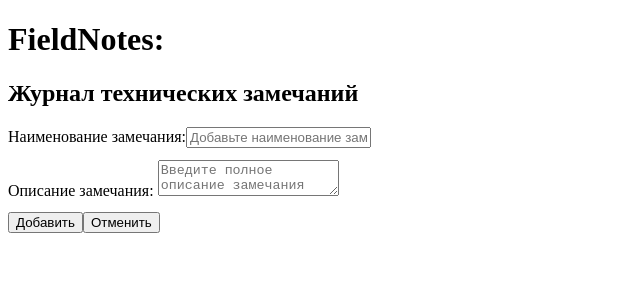
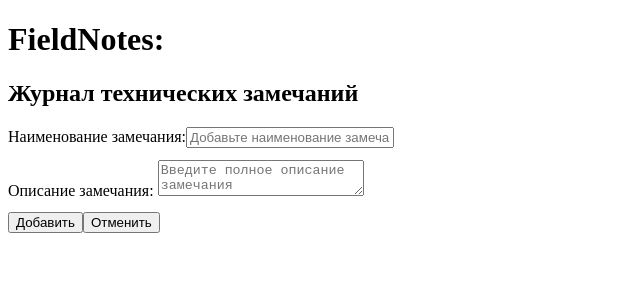
Before and after one commit to EvgeniiPetrov/FieldNotes, a Vue app in the folder frontend/: page / in a window 1280 px wide. Shown: the top 300 px of the page, without its empty margins (0-640 px from the left). Built offline with nearby package versions, Linux system fonts and the light colour scheme.

Commit message:
fix: set width of input and textarea to 200px

```diff
--- a/frontend/src/App.vue
+++ b/frontend/src/App.vue
@@ -39,4 +39,8 @@ const noteDescription = ref("")
     gap: 12px;
   }
 
+  input, textarea{
+    width: 200px;
+  }
+
 </style>
```
